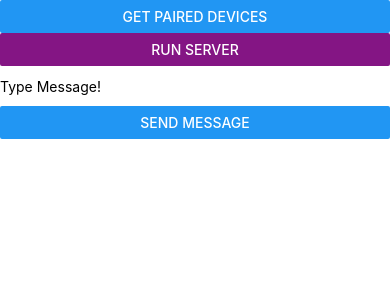
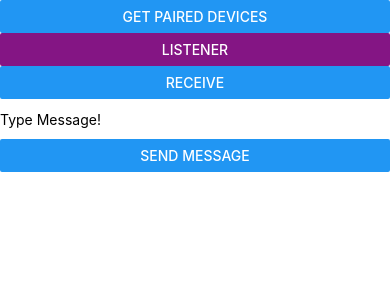
Before and after one commit to bijay-jena/bt67, a React Native app: screen / in a window 390 px wide. Shown: the top 300 px of the page. Built offline with nearby package versions, Linux system fonts and the light colour scheme.

Commit message:
added recieve message

```diff
--- a/App.js
+++ b/App.js
@@ -51,7 +51,7 @@ import {
 
 const App = () => {
   const [text,setText] = useState('');
-  const [message,setMessage] = useState('');
+  const [str,setStr] = useState('');
   const [deviceList, setDeviceList] = useState({});
   const {bt} = NativeModules;
 
@@ -94,20 +94,17 @@ const App = () => {
     }
   };
 
-  const runServer = () => {
-    bt.runServer();
-  }
+  const listener = () => { bt.runServer(); }
 
-  const runClient = (deviceAddress) => {
-    bt.runClient(deviceAddress);
-  }
+  const runClient = (deviceAddress) => { bt.runClient(deviceAddress);}
 
-  const sendMessage = () => {
-    bt.sendMessage(text,
-      (msg) =>{
-        console.log(msg);
-      });
-    // console.log(text);
+  const sendMessage = () => { bt.sendMessage(text); }
+
+  const fetchMessage = () => {
+    bt.fetchMessage((msg)=>{
+      console.log(msg);
+      setStr(msg);
+    })
   }
 
   const renderList = () => {
@@ -142,11 +139,12 @@ const App = () => {
       <Button title="Initiate Connection" color="#841584" onPress={initiateConnection} /> */}
 
       <Button title="Get Paired Devices" onPress={getPairedDevices} />
-      <Button title="Run Server" color="#841584" onPress={runServer} />
+      <Button title="Listener" color="#841584" onPress={listener} />
+      <Button title="Receive" onPress={fetchMessage} />
 
       {renderList()}
 
-      <Text defaultValue={message}></Text>
+      <Text defaultValue={str}/>
       <TextInput
         style={{height: 40}}
         placeholder="Type Message!"
```
Also changed, not shown: 2 other files (tests, documents, lock files or other folders).
